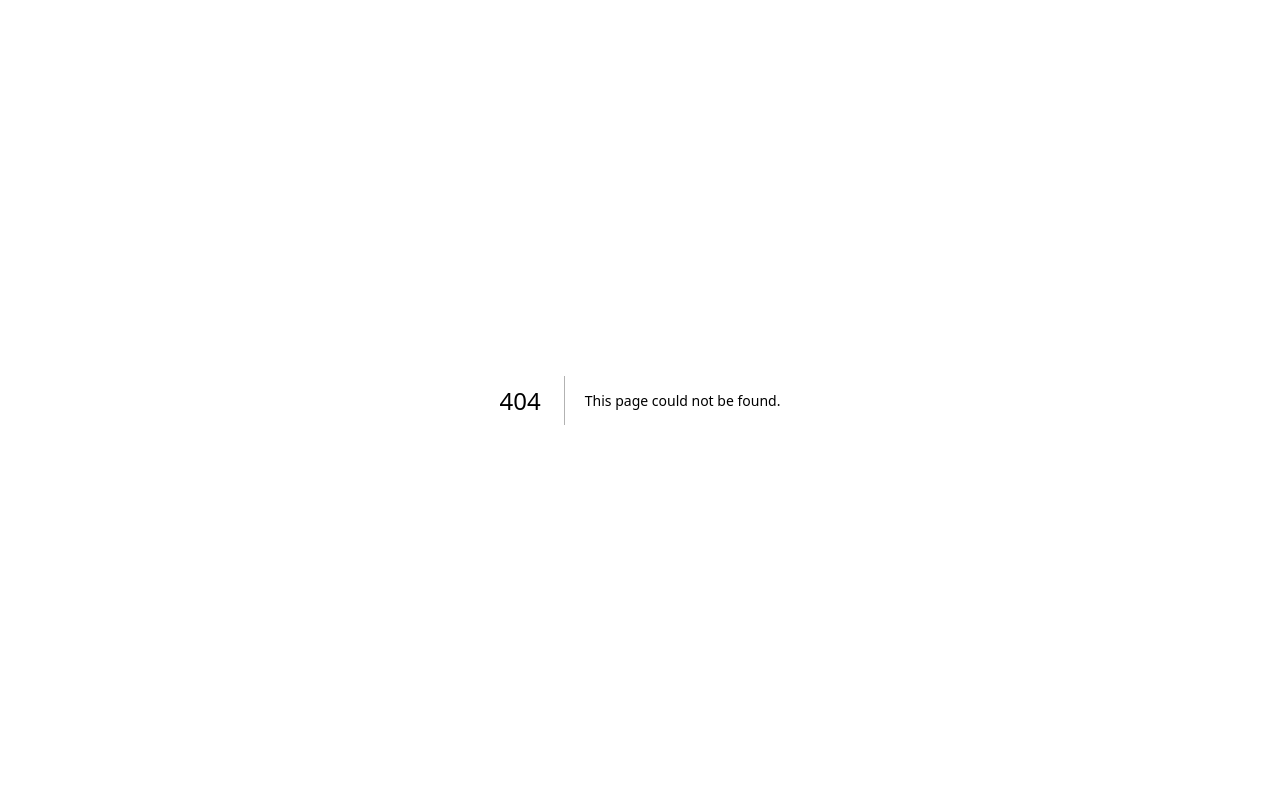
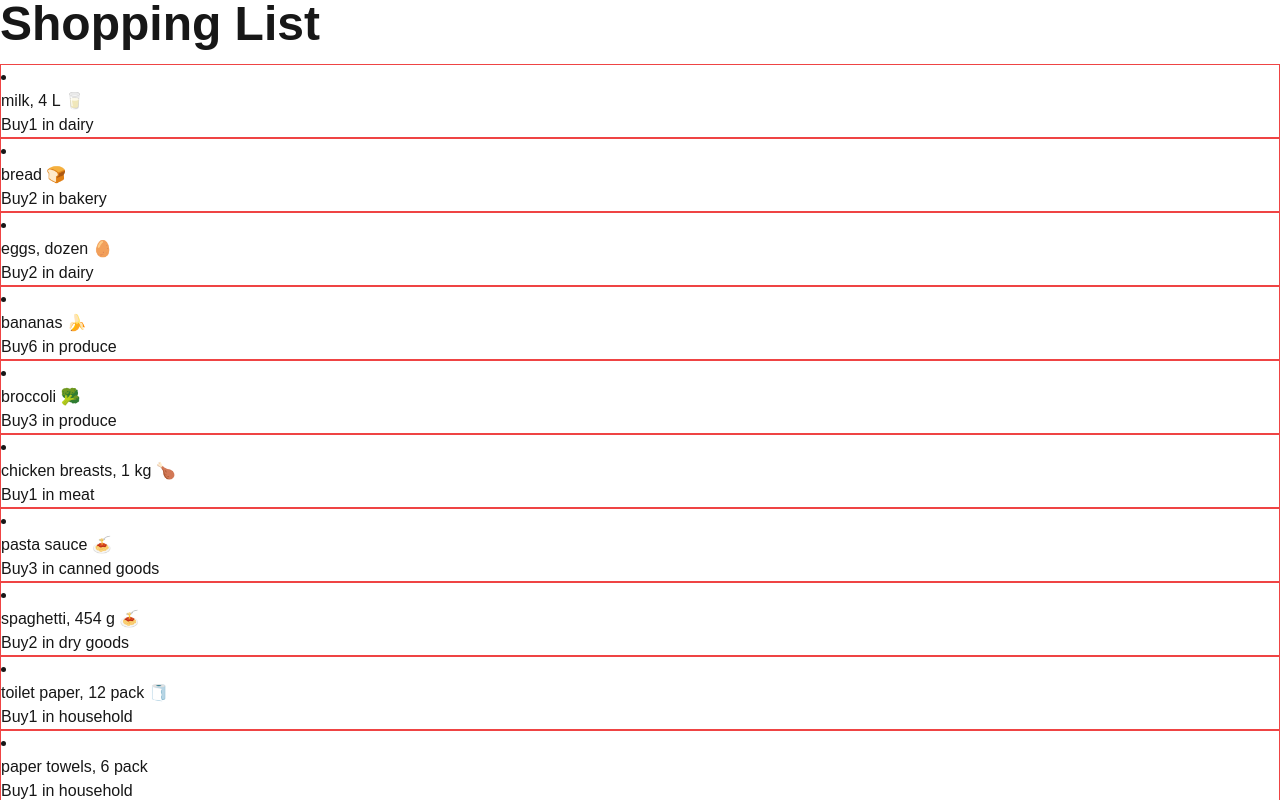
Before and after one commit to salahudeen781/cprg306-assignments, a Next.js app: page /week-3 in a window 1280 px wide. Before the commit this address had no page. Shown: the top 800 px of the page. Built offline with nearby package versions, Linux system fonts and the light colour scheme.

Commit message:
Week-3 Assignment
Props and Components

```diff
--- a/app/layout.js
+++ b/app/layout.js
@@ -13,7 +13,7 @@
 });
 
 export const metadata = {
-  title: "Create Next App",
+  title: "Shopping List",
   description: "Generated by create next app",
 };
 
--- a/app/page.js
+++ b/app/page.js
@@ -1,10 +1,14 @@
-import StudentInfo from "./week2/StudentInfo";
+import Page from "./week-3/page";
+//import StudentInfo from "./week-2/StudentInfo";
 
 export default function Home() {
   return (
     <div>
-      <h1>CPRG 306: Web Development 2 - Assignments</h1>
-      <StudentInfo />
+      {/*<h1>CPRG 306: Web Development 2 - Assignments</h1>
+      <StudentInfo />*/}
+
+      <h1>CPRG 306: Web Development 3 - Assignments</h1>
+      <Page />
     </div>
   );
 }
--- /dev/null
+++ b/app/week-3/Item-list.js
@@ -0,0 +1,139 @@
+import Item from "./item";
+
+export default function ItemList() {
+  const item1 = {
+    name: "milk, 4 L 🥛",
+    quantity: 1,
+    category: "dairy",
+  };
+
+  const item2 = {
+    name: "bread 🍞",
+    quantity: 2,
+    category: "bakery",
+  };
+
+  const item3 = {
+    name: "eggs, dozen 🥚",
+    quantity: 2,
+    category: "dairy",
+  };
+
+  const item4 = {
+    name: "bananas 🍌",
+    quantity: 6,
+    category: "produce",
+  };
+
+  const item5 = {
+    name: "broccoli 🥦",
+    quantity: 3,
+    category: "produce",
+  };
+
+  const item6 = {
+    name: "chicken breasts, 1 kg 🍗",
+    quantity: 1,
+    category: "meat",
+  };
+
+  const item7 = {
+    name: "pasta sauce 🍝",
+    quantity: 3,
+    category: "canned goods",
+  };
+
+  const item8 = {
+    name: "spaghetti, 454 g 🍝",
+    quantity: 2,
+    category: "dry goods",
+  };
+
+  const item9 = {
+    name: "toilet paper, 12 pack 🧻",
+    quantity: 1,
+    category: "household",
+  };
+
+  const item10 = {
+    name: "paper towels, 6 pack",
+    quantity: 1,
+    category: "household",
+  };
+
+  const item11 = {
+    name: "dish soap 🍽️",
+    quantity: 1,
+    category: "household",
+  };
+
+  const item12 = {
+    name: "hand soap 🧼",
+    quantity: 4,
+    category: "household",
+  };
+  return (
+    <div>
+      <Item
+        name={item1.name}
+        quantity={item1.quantity}
+        category={item1.category}
+      />
+      <Item
+        name={item2.name}
+        quantity={item2.quantity}
+        category={item2.category}
+      />
+      <Item
+        name={item3.name}
+        quantity={item3.quantity}
+        category={item3.category}
+      />
+      <Item
+        name={item4.name}
+        quantity={item4.quantity}
+        category={item4.category}
+      />
+      <Item
+        name={item5.name}
+        quantity={item5.quantity}
+        category={item5.category}
+      />
+      <Item
+        name={item6.name}
+        quantity={item6.quantity}
+        category={item6.category}
+      />
+      <Item
+        name={item7.name}
+        quantity={item7.quantity}
+        category={item7.category}
+      />
+      <Item
+        name={item8.name}
+        quantity={item8.quantity}
+        category={item8.category}
+      />
+      <Item
+        name={item9.name}
+        quantity={item9.quantity}
+        category={item9.category}
+      />
+      <Item
+        name={item10.name}
+        quantity={item10.quantity}
+        category={item10.category}
+      />
+      <Item
+        name={item11.name}
+        quantity={item11.quantity}
+        category={item11.category}
+      />
+      <Item
+        name={item12.name}
+        quantity={item12.quantity}
+        category={item12.category}
+      />
+    </div>
+  );
+}
--- /dev/null
+++ b/app/week-3/Item.js
@@ -0,0 +1,12 @@
+import React from "react";
+
+export default function Item({ name, quantity, category }) {
+  return (
+    <li className="border border-red-500 bg-white">
+      <h1>{name}</h1>
+      <p>
+        Buy{quantity} in {category}
+      </p>
+    </li>
+  );
+}
--- /dev/null
+++ b/app/week-3/page.js
@@ -0,0 +1,10 @@
+import ItemList from "./item-list";
+
+export default function Page() {
+  return (
+    <header>
+      <h1 className="text-5xl font-bold mb-4">Shopping List</h1>
+      <ItemList />
+    </header>
+  );
+}
```
